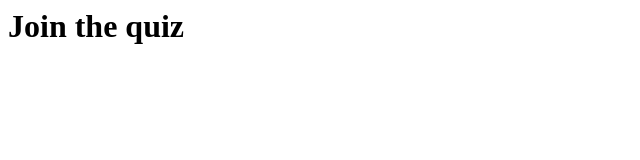
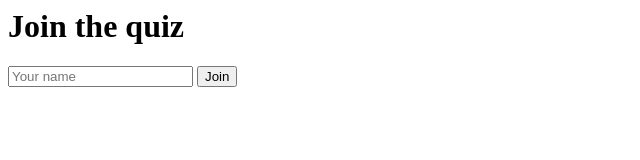
Before and after one commit to abideasikoglu/BrickPointsMasonry, a plain HTML site: page index.html in a window 1280 px wide. Shown: the whole page, without its empty margins (0-640 px from the left). Drawn offline with Linux system fonts and the light colour scheme.

Commit message:
Add input field and button to quiz page

```diff
--- a/index.html
+++ b/index.html
@@ -1 +1,3 @@
 <h1>Join the quiz</h1>
+<input id="Name" placeholder="Your name">
+<button id="Join">Join</button>
```
